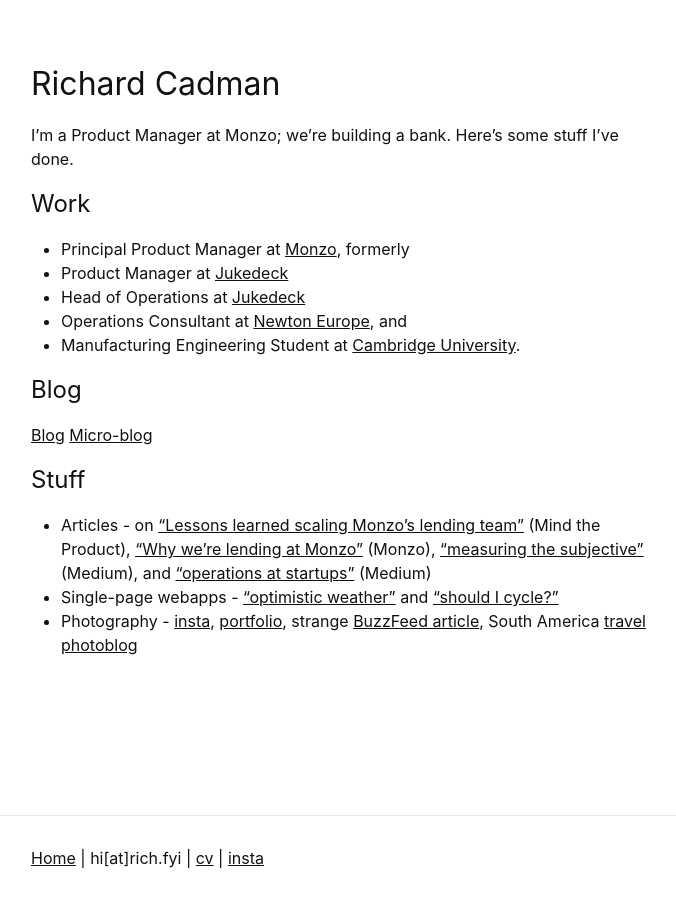
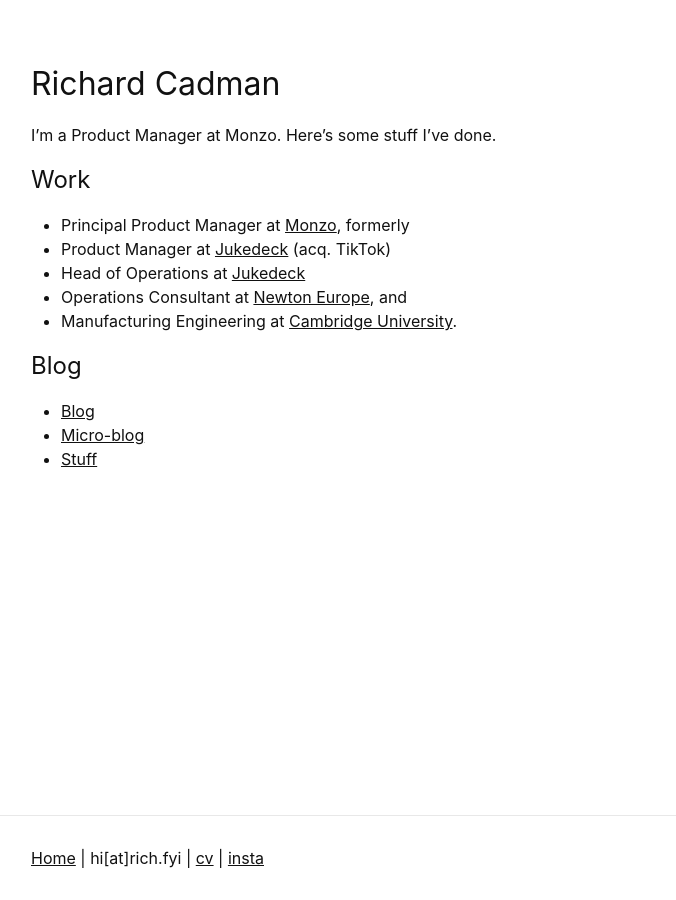
Before and after one commit to richardcadman/rich.fyi, a Jekyll site: the page built from index.md, in a window 1280 px wide. Shown: the whole page, without its empty margins (294-970 px from the left). Built offline with Jekyll 4.4.1, drawn with Linux system fonts in a browser that asks for light colours; some web fonts are replaced.

Commit message:
added stuff page

```diff
--- a/_posts/2020-04-18-intervals-timer.markdown
+++ b/_posts/2020-04-18-intervals-timer.markdown
@@ -7,7 +7,7 @@ categories: design
 
 `Interval timer: my first time using Figma`
 
-I consider myself decent at service design, and designing good user experiences. I consider myself very poor at UI. So I wanted to give it a quick blast this weekend using Figma (apparently the trendy option for designers these days).
+PMing means I do a fair bit of user interviews, user journey mapping, and wire framing. But I consider myself very poor at UI. I wanted to give it a quick 1hr blast this weekend using Figma for the first time (apparently the trendy option for designers these days).
 
 ![Timer](/assets/img/intervals/interval_timer.jpeg){:class="img-responsive"}
 
--- a/index.md
+++ b/index.md
@@ -8,24 +8,19 @@ title: Richard Cadman
 
 # Richard Cadman
 
-I'm a Product Manager at Monzo; we're building a bank. Here's some stuff I've done.
+I'm a Product Manager at Monzo. Here's some stuff I've done.
 
 ## Work
 
 - Principal Product Manager at [Monzo](http://www.monzo.com), formerly
-- Product Manager at [Jukedeck](http://jukedeck.com/)
+- Product Manager at [Jukedeck](http://jukedeck.com/) (acq. TikTok)
 - Head of Operations at [Jukedeck](http://jukedeck.com/)
 - Operations Consultant at [Newton Europe](https://www.newtoneurope.com/), and
-- Manufacturing Engineering Student at [Cambridge University](http://www.ifm.eng.cam.ac.uk/education/met/).
+- Manufacturing Engineering at [Cambridge University](http://www.ifm.eng.cam.ac.uk/education/met/).
 
 
 ## Blog
 
-[Blog](/blog.html)
-[Micro-blog](http://rcdmn.tumblr.com)
-
-## Stuff
-
-- Articles - on ["Lessons learned scaling Monzo's lending team"](https://www.mindtheproduct.com/2019/05/what-monzo-learned-from-scaling-its-lending-team/) (Mind the Product), ["Why we're lending at Monzo"](https://monzo.com/blog/2018/11/20/why-we-are-lending/) (Monzo), ["measuring the subjective"](https://medium.com/@richardcadman/measuring-the-subjective-improving-the-quality-of-ai-generated-music-as-a-pm-at-a-london-based-6b7c45d4f48d) (Medium), and ["operations at startups"](https://medium.com/@richardcadman/what-does-operations-mean-at-a-tech-startup-bb953d6a2802) (Medium)
-- Single-page webapps - ["optimistic weather"](https://safe-hollows-92431.herokuapp.com/) and ["should I cycle?"](https://richardcadman.github.io/bike_map.html)
-- Photography - [insta](https://www.instagram.com/richardcadman/), [portfolio](https://cadman.myportfolio.com/), strange [BuzzFeed article](https://www.buzzfeed.com/helenrussell/reasons-danes-do-sex-best?utm_term=.heqJe4nWG#.nclWBQDK0), South America [travel photoblog](http://cadmansa2015.tumblr.com/)
+- [Blog](/blog.html)
+- [Micro-blog](http://rcdmn.tumblr.com)
+- [Stuff](/stuff.html)
```
Also changed, not shown: blog.md (+1 -1 lines), stuff.md (added, +16 -0 lines).
